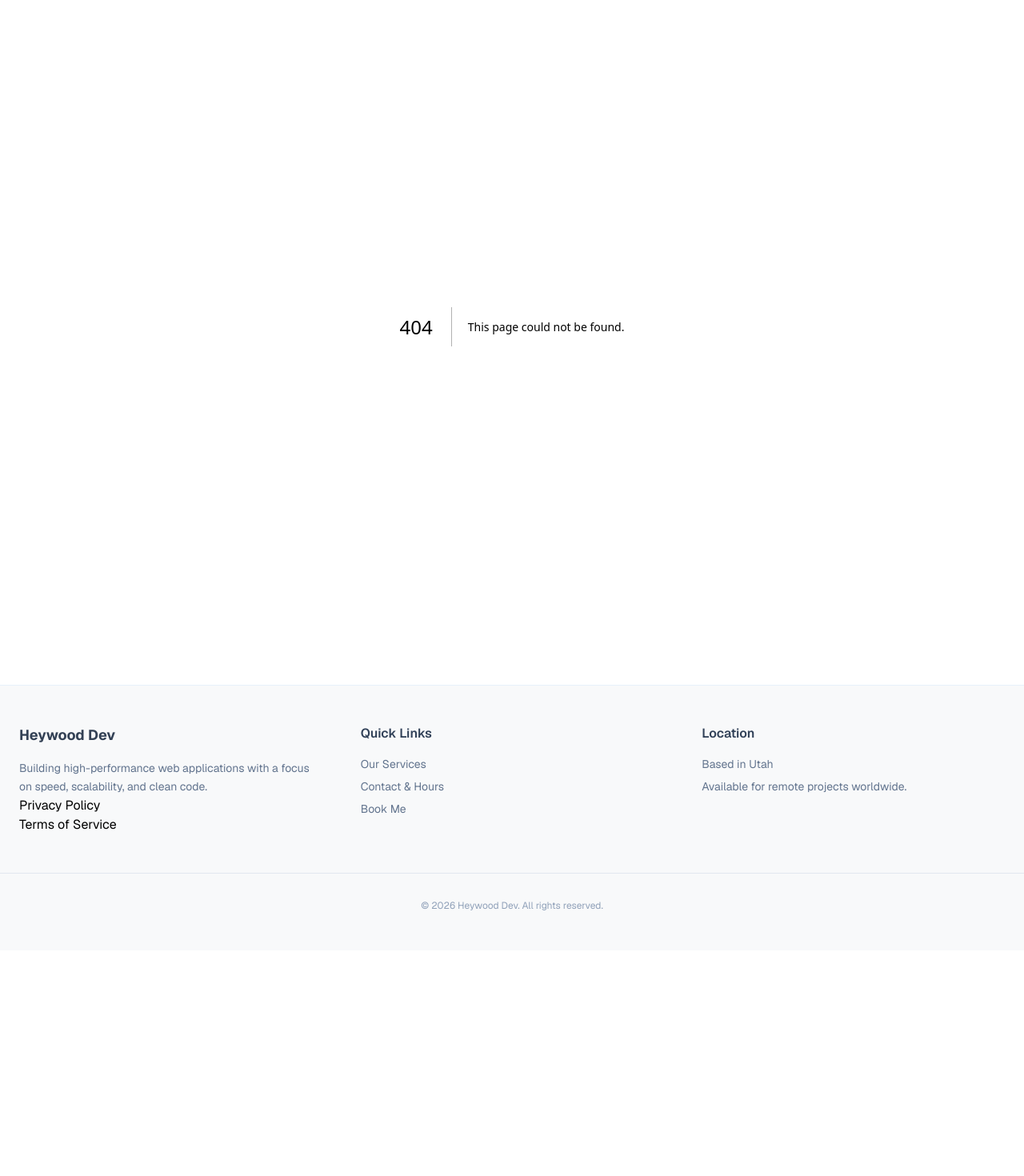
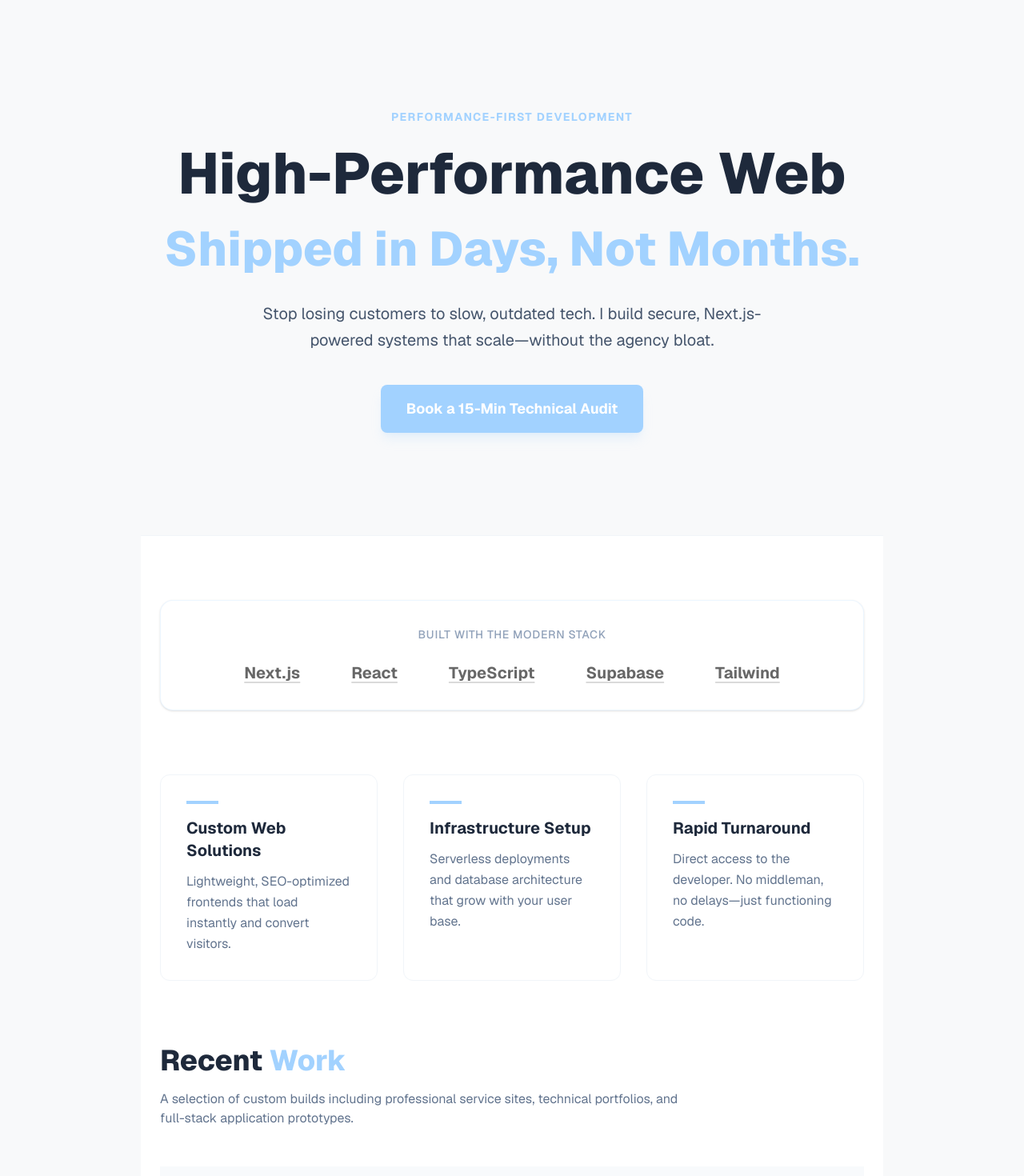
Before and after one commit to CarltonHeywood90/heywood-dev, a Next.js app: page /site/audit in a window 1280 px wide. Before the commit this address had no page. Shown: the part 120-1590 px from the top of the page at 80% size. Before the commit the page ends 1308 px from the top, so only its background shows below. Built offline with nearby package versions, Linux system fonts and the light colour scheme.

Commit message:
updated site to remove HIPPA claims and added a landing page for google ads

```diff
--- a/app/components/ProjectGrid.tsx
+++ b/app/components/ProjectGrid.tsx
@@ -11,7 +11,7 @@ const ProjectGrid = () => {
             Recent Builds & Solutions
           </h2>
           <p className="text-lg text-slate-600 dark:text-slate-400 max-w-2xl mx-auto">
-            From HIPAA-compliant healthcare migrations to specialized SaaS prototypes.
+            Specialized SaaS prototypes.
             Practical code solving real-world business problems.
           </p>
         </div>
--- a/app/data/projects.ts
+++ b/app/data/projects.ts
@@ -17,7 +17,7 @@ export const projects: Project[] = [
   },
   {
     title: "Aligned West Chiropractic",
-    description: "A HIPAA-compliant migration from Wix to a custom Next.js environment. Integrated direct EHR scheduling to eliminate manual data entry.",
+    description: "A migration from Wix to a custom Next.js environment. Integrated direct EHR scheduling to eliminate manual data entry.",
     tags: ["Next.js", "Tailwind CSS", "Compliance", "EHR Integration"],
     liveUrl: "https://www.alignedwest.com",
     codeUrl: "https://github.com/CarltonHeywood90/aligned-west-chiro-demo",
--- a/app/page.tsx
+++ b/app/page.tsx
@@ -67,7 +67,7 @@ export default function Home() {
           </h2>
           <div className="h-1 w-20 bg-baby-blue rounded-full mb-6"></div>
           <p className="text-slate-500 max-w-2xl">
-            A selection of custom builds ranging from HIPAA-compliant medical sites to
+            A selection of custom builds ranging from professional websites to
             SaaS prototypes and interactive web tools.
           </p>
         </div>
--- /dev/null
+++ b/app/site/audit/page.tsx
@@ -0,0 +1,94 @@
+import Link from 'next/link';
+import ProjectGrid from '../../components/ProjectGrid';
+
+export default function AuditPage() {
+  return (
+    <div className="space-y-20 pb-20 bg-white">
+      {/* 1. HERO SECTION - Conversion Focused */}
+      <section className="bg-off-white py-20 md:py-32 px-6 border-b border-slate-100">
+        <div className="max-w-7xl mx-auto flex flex-col items-center text-center">
+          <span className="text-baby-blue font-bold tracking-widest uppercase text-sm mb-4">
+            Performance-First Development
+          </span>
+          <h1 className="text-5xl md:text-7xl font-extrabold text-dark-slate leading-tight mb-6">
+            High-Performance Web <br />
+            <span className="text-baby-blue text-4xl md:text-6xl text-nowrap">Shipped in Days, Not Months.</span>
+          </h1>
+          <p className="max-w-2xl text-slate-600 text-lg md:text-xl mb-10 leading-relaxed">
+            Stop losing customers to slow, outdated tech. I build secure,
+            Next.js-powered systems that scale—without the agency bloat.
+          </p>
+          <div className="flex flex-col sm:flex-row gap-4">
+            <Link
+              href="https://calendly.com/cjwood1/15min"
+              className="bg-baby-blue text-white px-8 py-4 rounded-lg font-bold text-lg hover:bg-baby-blue/90 transition-all shadow-lg shadow-baby-blue/20"
+            >
+              Book a 15-Min Technical Audit
+            </Link>
+          </div>
+        </div>
+      </section>
+
+      {/* 2. TECH STACK STRIP - Social Proof */}
+      <section className="max-w-7xl mx-auto px-6">
+        <div className="bg-white border border-baby-blue/20 rounded-2xl p-8 shadow-sm">
+          <p className="text-center text-slate-400 text-sm font-medium mb-6 uppercase tracking-wider">
+            Built with the Modern Stack
+          </p>
+          <div className="flex flex-wrap justify-center gap-8 md:gap-16 grayscale opacity-70">
+            <span className="text-xl font-bold text-dark-slate underline decoration-baby-blue decoration-2 underline-offset-4">Next.js</span>
+            <span className="text-xl font-bold text-dark-slate underline decoration-baby-blue decoration-2 underline-offset-4">React</span>
+            <span className="text-xl font-bold text-dark-slate underline decoration-baby-blue decoration-2 underline-offset-4">TypeScript</span>
+            <span className="text-xl font-bold text-dark-slate underline decoration-baby-blue decoration-2 underline-offset-4">Supabase</span>
+            <span className="text-xl font-bold text-dark-slate underline decoration-baby-blue decoration-2 underline-offset-4">Tailwind</span>
+          </div>
+        </div>
+      </section>
+
+      {/* 3. VALUE PROPS - What they get */}
+      <section className="max-w-7xl mx-auto px-6 grid md:grid-cols-3 gap-8">
+        {[
+          { title: "Custom Web Solutions", desc: "Lightweight, SEO-optimized frontends that load instantly and convert visitors." },
+          { title: "Infrastructure Setup", desc: "Serverless deployments and database architecture that grow with your user base." },
+          { title: "Rapid Turnaround", desc: "Direct access to the developer. No middleman, no delays—just functioning code." }
+        ].map((feature, i) => (
+          <div key={i} className="p-8 border border-slate-100 rounded-xl hover:shadow-md transition-shadow bg-white">
+            <div className="w-10 h-1 bg-baby-blue mb-4"></div>
+            <h3 className="text-xl font-bold text-dark-slate mb-3">{feature.title}</h3>
+            <p className="text-slate-500 leading-relaxed">{feature.desc}</p>
+          </div>
+        ))}
+      </section>
+
+      {/* 4. PORTFOLIO GRID SECTION - The Proof */}
+      <section className="max-w-7xl mx-auto px-6">
+        <div className="mb-12">
+          <h2 className="text-3xl md:text-4xl font-extrabold text-dark-slate mb-4">
+            Recent <span className="text-baby-blue">Work</span>
+          </h2>
+          <p className="text-slate-500 max-w-2xl">
+            A selection of custom builds including professional service sites,
+            technical portfolios, and full-stack application prototypes.
+          </p>
+        </div>
+        <ProjectGrid />
+      </section>
+
+      {/* 5. FINAL CTA SECTION - The Close */}
+      <section className="max-w-7xl mx-auto px-6 mb-20">
+        <div className="bg-dark-slate rounded-3xl p-12 text-center text-white">
+          <h2 className="text-3xl md:text-4xl font-bold mb-6">We should solve your technical debt.</h2>
+          <p className="text-slate-300 mb-10 max-w-xl mx-auto">
+            No high-pressure sales pitch. Just a 15-minute dive into your current site performance and a roadmap to modernize it.
+          </p>
+          <Link
+            href="https://calendly.com/cjwood1/15min"
+            className="inline-block bg-baby-blue hover:bg-baby-blue/90 text-white font-bold py-4 px-10 rounded-full transition-all transform hover:scale-105"
+          >
+            Schedule Your Free 15-Min Audit
+          </Link>
+        </div>
+      </section>
+    </div>
+  );
+}
```
